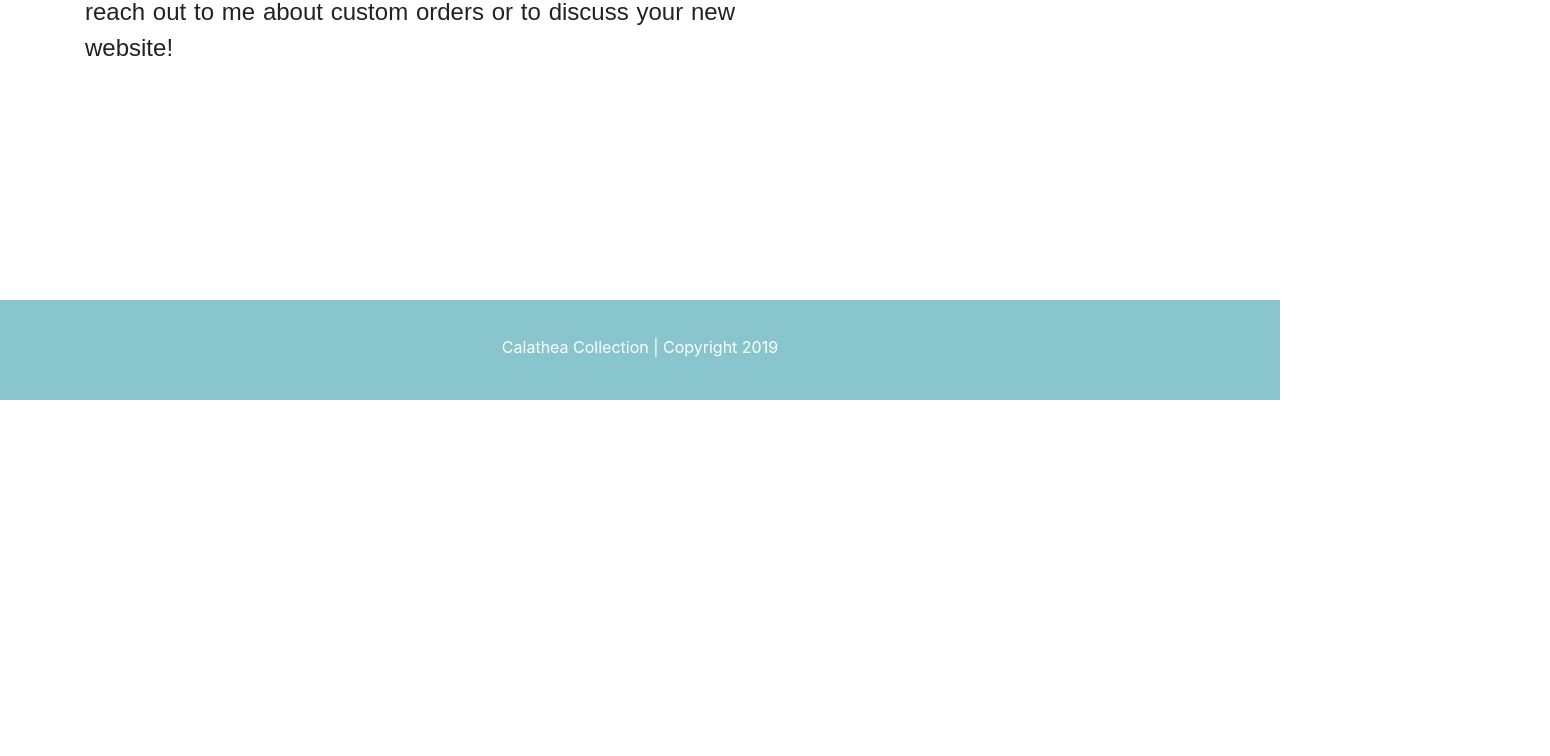
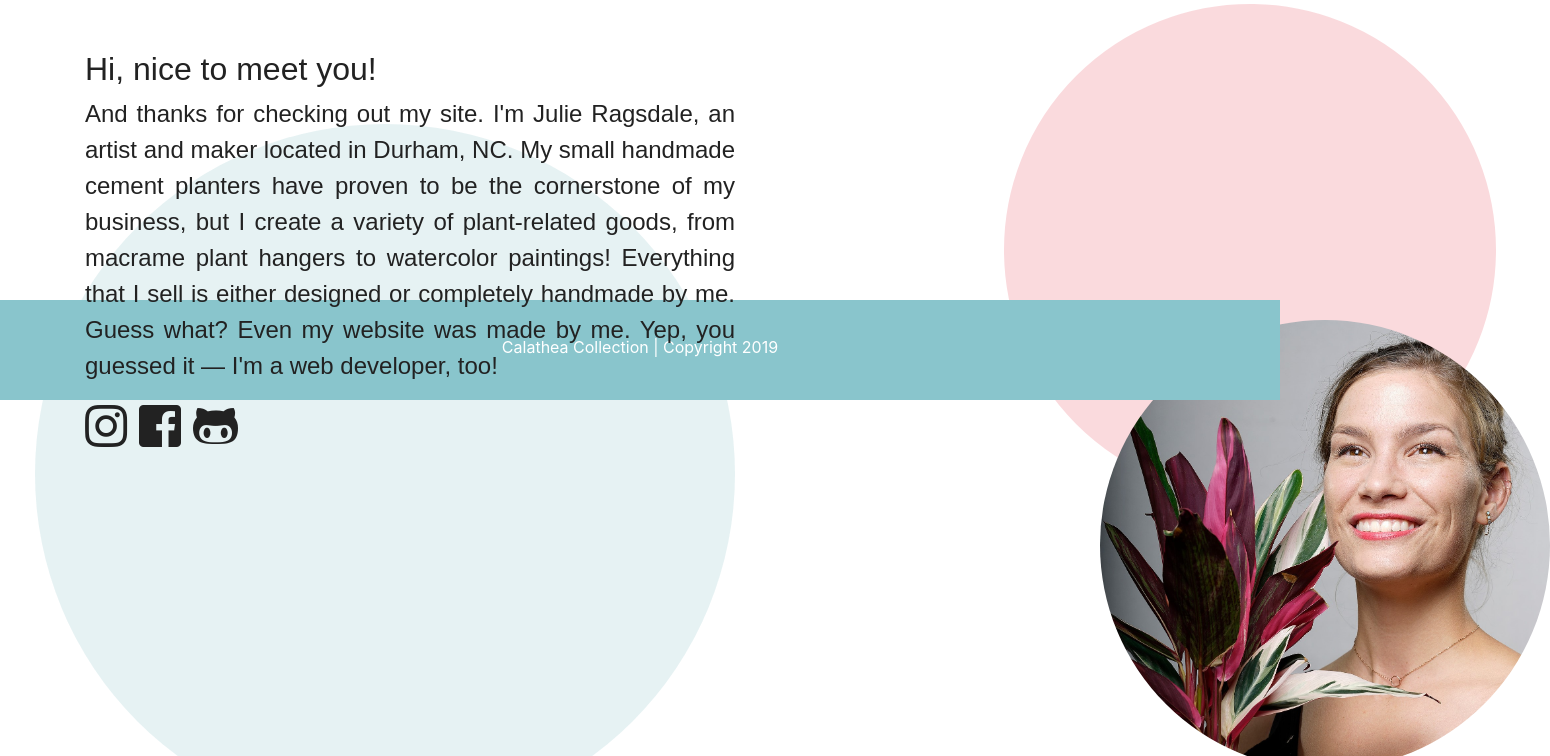
Before and after one commit to leaf-junkie/calatheacollection, a React (Create React App) app: page /about in a window 1280 px wide. Shown: the part 400-1156 px from the top of the page, 1550 px wide, since content can reach past the window. Before the commit the page ends 800 px from the top, so only its background shows below. Built offline with nearby package versions, Linux system fonts and the light colour scheme.

Commit message:
make it better

```diff
--- a/public/index.html
+++ b/public/index.html
@@ -17,7 +17,8 @@
       integrity="sha384-ggOyR0iXCbMQv3Xipma34MD+dH/1fQ784/j6cY/iJTQUOhcWr7x9JvoRxT2MZw1T"
       crossorigin="anonymous"
     />
-    <!--
+    <!-- Font Awesome Icons -->
+<link rel="stylesheet" href="https://use.fontawesome.com/releases/v5.7.0/css/all.css" integrity="sha384-lZN37f5QGtY3VHgisS14W3ExzMWZxybE1SJSEsQp9S+oqd12jhcu+A56Ebc1zFSJ" crossorigin="anonymous">    <!--
       Notice the use of %PUBLIC_URL% in the tags above.
       It will be replaced with the URL of the `public` folder during the build.
       Only files inside the `public` folder can be referenced from the HTML.
--- a/src/App.js
+++ b/src/App.js
@@ -46,11 +46,6 @@ class App extends Component {
         <div style={footer}>
           <p>Calathea Collection | Copyright 2019</p>
         </div>
-        {/* <div className='waves'>
-          <svg viewBox='0 0 400 400' strokeLinecap='round' style={{display:'inline-block', position:'absolute', bottom:'-1900px', left:0}}>
-            <path d='M0,100 Q 25,25 50,100 75,25 100,100 125,25 150,100 175,25 200,100 225,25 250,100 275,25 300,100 325,25 350,100 375,25 400,100' stroke='none' fill='#1E3B3D'/>
-          </svg>
-        </div> */}
       </div>
     );
   }
--- a/src/Pages/About.js
+++ b/src/Pages/About.js
@@ -1,22 +1,56 @@
 import React, {Component} from 'react';
 import Container from 'react-bootstrap/Container';
+import Julie from '../julie.jpg'
 
 const about = {
     width:650,
     position:'relative',
+    top:450,
     fontFamily:'sans-serif',
     color:'#222',
     textAlign:'justify',
     zIndex:'10'
 }
 
+const circle1 = {
+    width:700,
+    height:700,
+    position:'relative',
+    left:-50,
+    top:110,
+    borderRadius:'50%',
+    backgroundColor:'#C1DEE2',
+    opacity:'0.4',
+    zIndex:'0'
+}
+
+const circle2 = {
+    width:500,
+    height:500,
+    position:'absolute',
+    left:1000,
+    top:400,
+    borderRadius:'50%',
+    backgroundColor:'#fadadd',
+    border:'4px solid #fff',
+    zIndex:'0'
+}
+
+const pic = {
+    position:'absolute',
+    width:450,
+    borderRadius:'50%',
+    top:720,
+    left:1100
+}
+
 class About extends Component {
     render() {
         return (
+            <div>
                 <Container>
                     <div className='About' style={about}>
                         <h2>Hi, nice to meet you!</h2>
-                <br></br>
                         <h4 style={{lineHeight:'150%'}}>
                             And thanks for checking out my site. I'm Julie Ragsdale,
                             an artist and maker located in Durham, NC. My small handmade
@@ -25,13 +59,28 @@ class About extends Component {
                             goods, from macrame plant hangers to watercolor paintings!
                             Everything that I sell is either designed or completely
                             handmade by me. Guess what? Even my website was made by
-                    me. Yep, you guessed it — I'm a web developer, too! Click
-                    Shop to browse my goods, Gallery to view some of my work,
-                    or Contact to reach out to me about custom orders or to
-                    discuss your new website!
+                            me. Yep, you guessed it — I'm a web developer, too!
                         </h4>
+                        <span style={{fontSize:'3em', color:'#222'}}>
+                            <a style={{color:'#222', marginRight:12}} href='https://www.instagram.com/calathea.collection/' target='_blank'><i className='fab fa-instagram'></i></a>
+                        </span>
+                        <span style={{fontSize:'3em', color:'#222'}}>
+                            <a style={{color:'#222', marginRight:12}} href='https://www.facebook.com/calatheacollection/' target='_blank'><i className='fab fa-facebook-square'></i></a>
+                        </span>
+                        <span style={{fontSize:'3em', color:'#222'}}>
+                            <a style={{color:'#222'}} href='https://github.com/leaf-junkie'><i className='fab fa-github-alt' target='_blank'></i></a>
+                        </span>
                     </div>
+                    <div className='circle1' style={circle1}></div>
+                    <div className='circle2' style={circle2}></div>
+                    <img src={Julie} style={pic} />
+                    {/* <div className='waves'>
+                        <svg viewBox='0 0 400 400' strokeLinecap='round' style={{display:'inline-block', position:'absolute', top:'50%', left:0, overflow:'hidden', zIndex:'-5'}}>
+                            <path d='M0,100 Q 25,25 50,100 75,25 100,100 125,25 150,100 175,25 200,100 225,25 250,100 275,25 300,100 325,25 350,100 375,25 400,100' stroke='#222' fill='none'/>
+                        </svg>
+                    </div> */}
                 </Container>
+            </div>
         )
     }
 }
```
Also changed, not shown: src/julie.jpg (added). Lines whose indentation alone changed are shown as unchanged.
